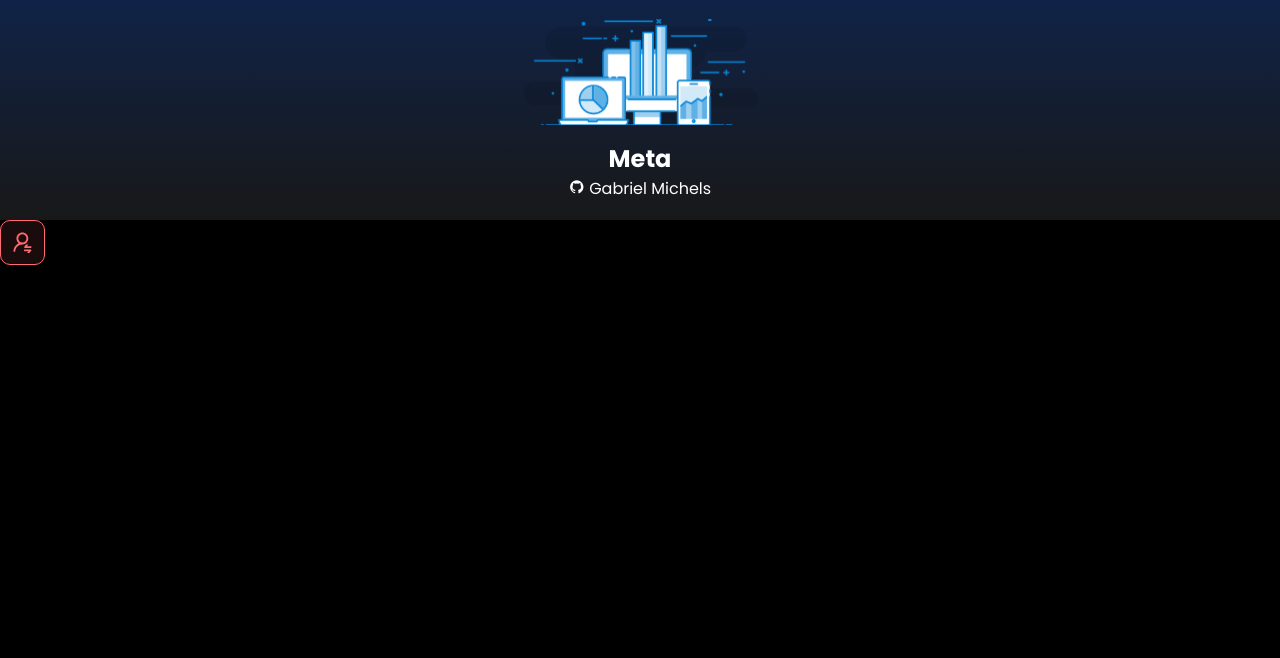
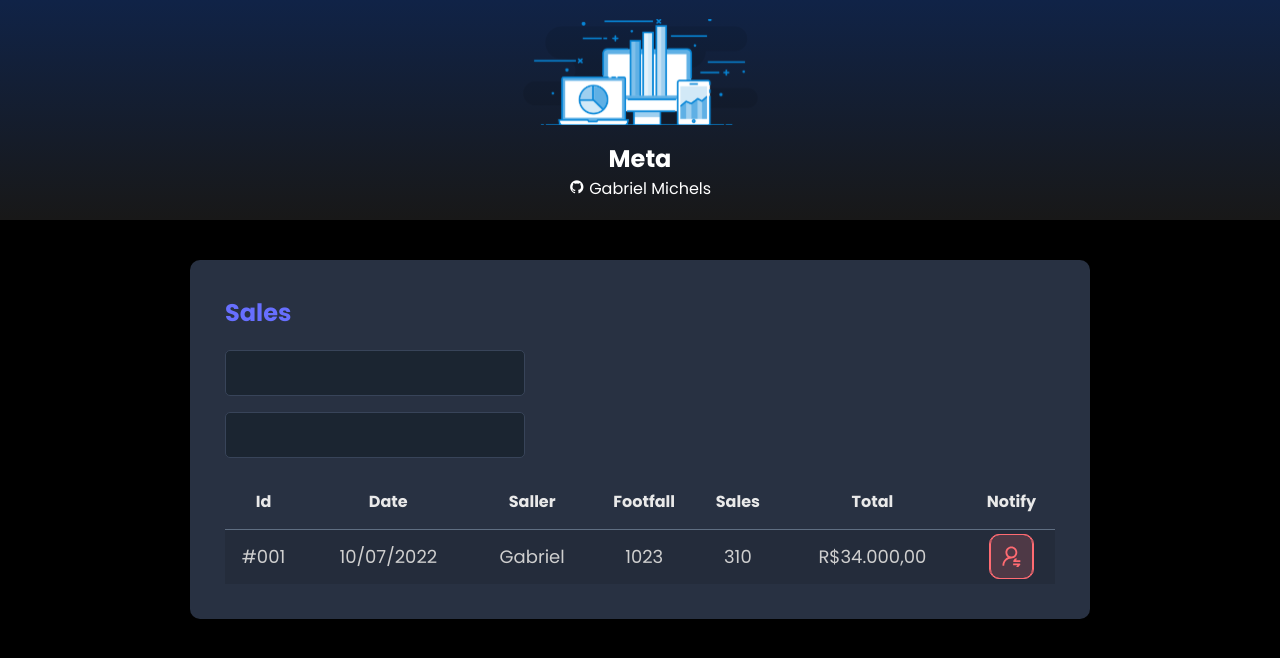
Before and after one commit to Michelsgab/meta-fullstack, a React (Vite) app in the folder frontend/: page / in a window 1280 px wide. Shown: the top 658 px of the page. Built offline with nearby package versions, Linux system fonts and the light colour scheme.

Commit message:
Other Components

```diff
--- a/frontend/src/App.tsx
+++ b/frontend/src/App.tsx
@@ -1,11 +1,18 @@
 import Header from "./components/Header";
 import NotificationButton from "./components/NotificationButton";
+import SalesCard from "./components/SalesCard";
 
 export default function App() {
   return (
     <>
       <Header />
-      <NotificationButton />
+      <main>
+        <section id="sales">
+          <div className="meta__container">
+            <SalesCard />
+          </div>
+        </section>
+      </main>
     </>
   );
 }
--- /dev/null
+++ b/frontend/src/components/SalesCard/index.tsx
@@ -0,0 +1,52 @@
+import "./styles.css";
+import NotificationButton from "../NotificationButton";
+
+export default function SalesCard() {
+  return (
+    <>
+      <div className="meta__card">
+        <h2 className="meta__sales__title">Sales</h2>
+        <div>
+          <div className="meta__form__container">
+            <input className="meta__form__controle" type="text" />
+          </div>
+          <div className="meta__form__container">
+            <input className="meta__form__controle" type="text" />
+          </div>
+        </div>
+        <div>
+          <table className="meta__sales__table">
+            <thead>
+              <tr>
+                <th className="showId">Id</th>
+                <th className="showDate">Date</th>
+                <th>Saller</th>
+                <th className="showFootfall">Footfall</th>
+                <th className="showSales">Sales</th>
+                <th>Total</th>
+                <th>Notify</th>
+              </tr>
+            </thead>
+            <tbody>
+              <tr>
+                <td className="showId">#001</td>
+                <td className="showDate">10/07/2022</td>
+                <td>Gabriel</td>
+                <td className="showFootfall">1023</td>
+                <td className="showSales">310</td>
+                <td>R$34.000,00</td>
+                <td>
+                  <div className="meta__red__button__container">
+                    <div className="meta__red__button">
+                      <NotificationButton />
+                    </div>
+                  </div>
+                </td>
+              </tr>
+            </tbody>
+          </table>
+        </div>
+      </div>
+    </>
+  );
+}
--- /dev/null
+++ b/frontend/src/components/SalesCard/styles.css
@@ -0,0 +1,98 @@
+.meta__card {
+  padding: 30px 10px;
+  border-radius: 10px;
+  background-color: #283142;
+}
+
+.meta__sales__title {
+  color: #676fff;
+  font-size: 24px;
+  margin-bottom: 20px;
+}
+
+.meta__form__container {
+  max-width: 300px;
+  margin-bottom: 16px;
+}
+
+.meta__form__controle {
+  width: 100%;
+  height: 46px;
+  font-size: 18px;
+  padding: 0 20px;
+  color: #9aaabe;
+  border-radius: 5px;
+  background-color: #1b2531;
+  border: 1px solid #384459;
+}
+
+.meta__sales__table {
+  width: 100%;
+  border-spacing: 0;
+  border-collapse: collapse;
+}
+
+.meta__sales__table thead {
+  height: 55px;
+  font-size: 16px;
+  color: #e9e9e9;
+  font-weight: 700;
+}
+
+.meta__sales__table tbody {
+  font-size: 14px;
+  color: #cfcfcf;
+  font-weight: 400;
+  text-align: center;
+}
+
+.meta__sales__table tbody tr {
+  height: 74px;
+  border-top: 1px solid #5f6e82;
+}
+
+.meta__sales__table tbody tr:hover > td {
+  background-color: #384459;
+}
+
+.meta__sales__table tbody tr:nth-child(odd) {
+  background-color: #242c3b;
+}
+
+.meta__red__button__container {
+  display: flex;
+  justify-content: center;
+}
+
+.showId,
+.showDate,
+.showFootfall,
+.showSales {
+  display: none;
+}
+
+@media (min-width: 576px) {
+  .showDate {
+    display: table-cell;
+  }
+
+  .meta__card {
+    padding: 35px;
+  }
+
+  .meta__sales__table tbody tr {
+    height: 55px;
+  }
+
+  .meta__sales__table tbody {
+    font-size: 18px;
+  }
+}
+
+@media (min-width: 992px) {
+  .showId,
+  .showFootfall,
+  .showSales {
+    display: table-cell;
+  }
+}
--- a/frontend/src/index.css
+++ b/frontend/src/index.css
@@ -35,102 +35,3 @@ a:visited {
   margin: 0 auto;
   max-width: 900px;
 }
-
-.meta__card {
-  padding: 30px 10px;
-  border-radius: 10px;
-  background-color: #283142;
-}
-
-.meta__sales__title {
-  color: #676fff;
-  font-size: 24px;
-  margin-bottom: 20px;
-}
-
-.meta__form__container {
-  max-width: 300px;
-  margin-bottom: 16px;
-}
-
-.meta__form__controle {
-  width: 100%;
-  height: 46px;
-  font-size: 18px;
-  padding: 0 20px;
-  color: #9aaabe;
-  border-radius: 5px;
-  background-color: #1b2531;
-  border: 1px solid #384459;
-}
-
-.meta__sales__table {
-  width: 100%;
-  border-spacing: 0;
-  border-collapse: collapse;
-}
-
-.meta__sales__table thead {
-  height: 55px;
-  font-size: 16px;
-  color: #e9e9e9;
-  font-weight: 700;
-}
-
-.meta__sales__table tbody {
-  font-size: 14px;
-  color: #cfcfcf;
-  font-weight: 400;
-  text-align: center;
-}
-
-.meta__sales__table tbody tr {
-  height: 74px;
-  border-top: 1px solid #5f6e82;
-}
-
-.meta__sales__table tbody tr:hover > td {
-  background-color: #384459;
-}
-
-.meta__sales__table tbody tr:nth-child(odd) {
-  background-color: #242c3b;
-}
-
-.meta__red__button__container {
-  display: flex;
-  justify-content: center;
-}
-
-.showId,
-.showDate,
-.showFootfall,
-.showSales {
-  display: none;
-}
-
-@media (min-width: 576px) {
-  .showDate {
-    display: table-cell;
-  }
-
-  .meta__card {
-    padding: 35px;
-  }
-
-  .meta__sales__table tbody tr {
-    height: 55px;
-  }
-
-  .meta__sales__table tbody {
-    font-size: 18px;
-  }
-}
-
-@media (min-width: 992px) {
-  .showId,
-  .showFootfall,
-  .showSales {
-    display: table-cell;
-  }
-}
```
